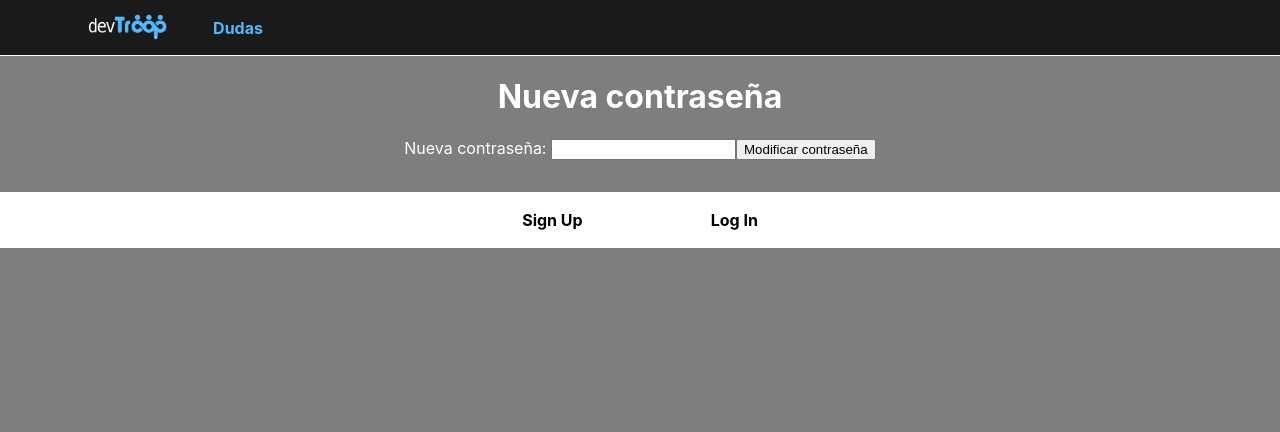
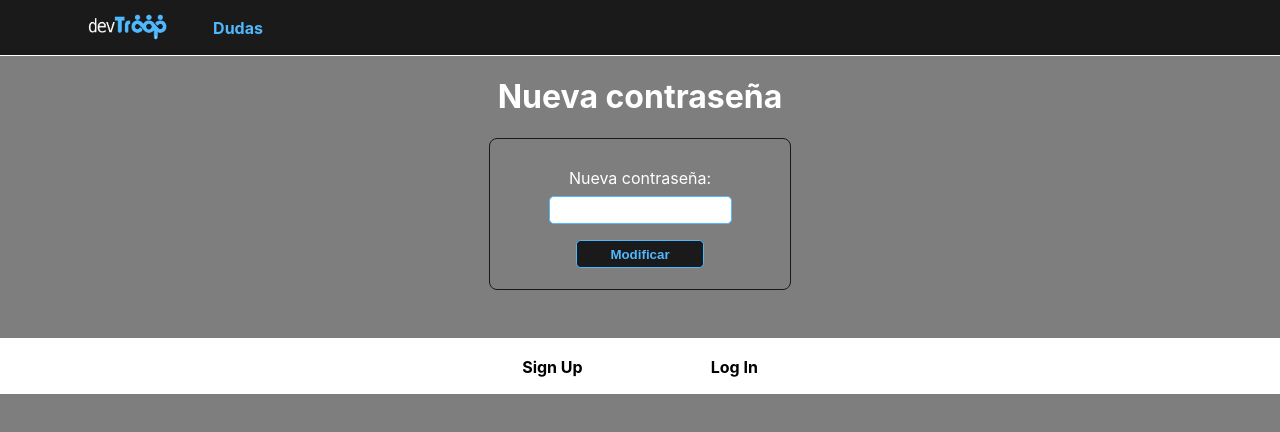
Before and after one commit to markhacksanjuan/devTroop-front, a React (Create React App) app: page /resetPwdTokenForm/1/1 in a window 1280 px wide. Shown: the top 432 px of the page. Built offline with nearby package versions, Linux system fonts and the light colour scheme; no server answers.

Commit message:
working on it

```diff
--- a/src/auth/auth-service.js
+++ b/src/auth/auth-service.js
@@ -3,8 +3,8 @@ import axios from 'axios'
 class AuthService {
     constructor() {
         let service = axios.create({
-            baseURL: 'https://devtroop.herokuapp.com/auth',
-            // baseURL: 'http://localhost:3000/auth',
+            // baseURL: 'https://devtroop.herokuapp.com/auth',
+            baseURL: 'http://localhost:3000/auth',
             withCredentials: true
         })
         this.service = service
--- a/src/components/EditProfileForm/EditProfileForm.css
+++ b/src/components/EditProfileForm/EditProfileForm.css
@@ -19,3 +19,35 @@
     padding: 1.3rem 0;
     margin: 1rem 0 0 0;
 }
+.edit-profile form {
+    display: flex;
+    flex-direction: column;
+    align-items: center;
+    justify-content: center;
+    border: 1px solid rgb(26,26,26);
+    border-radius: .5rem;
+    width: 20%;
+    padding: 1.3rem 0;
+}
+.edit-profile label {
+    margin: .5rem 0;
+}
+.edit-profile input {
+    height: 1.5rem;
+    border-radius: .3rem;
+    border: 1px solid #4fb8fe
+}
+.edit-profile button {
+    background-color: rgb(26,26,26);
+    color: #4fb8fe;
+    border: 1px solid #4fb8fe;
+    margin: 1rem 0 0 0;
+    font-weight: 700;
+    width: 8rem;
+    height: 1.8rem;
+    border-radius: .3rem;
+    cursor: pointer;
+}
+.edit-profile button:hover {
+    background-color: rgb(70,70,70);
+}
--- a/src/components/FormNewPwd/FormNewPwd.js
+++ b/src/components/FormNewPwd/FormNewPwd.js
@@ -27,11 +27,12 @@ class FormNewPwd extends Component {
         this.service
         .resetPwdNewPwd(email, newPassword)
         .then(response => {
+            console.log(response)
+            this.setState({newPassword: ''})
             if(response.errorMessage){
                 this.setState({errorMessage: response.errorMessage})
                 return
             }
-            this.setState({newPassword: ''})
             this.props.history.push('/login')
         })
         .catch(err => console.log(err))
@@ -43,13 +44,13 @@ class FormNewPwd extends Component {
 
     render = () => {
         return (
-            <div>
+            <div className='form-reset'>
             <h1>Nueva contraseña</h1>
                 <form onSubmit={e => this.handleFormSubmit(e)}>
                     <label name='newPassword'>Nueva contraseña: </label>
                     <input name='newPassword' onChange={e => this.handleChange(e)} value={this.state.newPassword} />
                     {this.state.errorMessage && <p className='errorMessage'>{this.state.errorMessage}</p>}
-                    <button type='submit'>Modificar contraseña</button>
+                    <button type='submit'>Modificar</button>
                 </form>
             </div>
         )
--- a/src/components/FormResetPwd/FormResetPwd.css
+++ b/src/components/FormResetPwd/FormResetPwd.css
@@ -0,0 +1,44 @@
+.form-reset{
+    display: flex;
+    flex-direction: column;
+    justify-content: center;
+    align-items: center;
+}
+.form-reset form {
+    display: flex;
+    flex-direction: column;
+    align-items: center;
+    justify-content: center;
+    border: 1px solid rgb(26,26,26);
+    border-radius: .5rem;
+    padding: 1.3rem 0;
+    margin-bottom: 1rem;
+    width: 300px;
+}
+.form-reset label {
+    margin: .5rem 0;
+}
+.form-reset input {
+    height: 1.5rem;
+    border-radius: .3rem;
+    border: 1px solid #4fb8fe
+}
+.form-reset textarea {
+    height: 1.5rem;
+    border-radius: .3rem;
+    border: 1px solid #4fb8fe
+}
+.form-reset button {
+    background-color: rgb(26,26,26);
+    color: #4fb8fe;
+    border: 1px solid #4fb8fe;
+    margin: 1rem 0 0 0;
+    font-weight: 700;
+    width: 8rem;
+    height: 1.8rem;
+    border-radius: .3rem;
+    cursor: pointer;
+}
+.form-reset button:hover {
+    background-color: rgb(70,70,70);
+}
--- a/src/components/FormResetPwd/FormResetPwd.js
+++ b/src/components/FormResetPwd/FormResetPwd.js
@@ -1,5 +1,6 @@
 import React, { Component } from 'react'
 import { withRouter } from 'react-router-dom'
+import './FormResetPwd.css'
 
 import AuthService from '../../auth/auth-service'
 
@@ -53,7 +54,7 @@ class FormResetPwd extends Component {
 
     render = () => {
         return (
-            <div>
+            <div className='form-reset'>
                 <h1>Obtener nueva contraseña</h1>
                 {this.state.showForm
                     ? this.renderForm()
--- a/src/components/Perfil/Doubts/Doubts.js
+++ b/src/components/Perfil/Doubts/Doubts.js
@@ -22,7 +22,7 @@ const Doubts = (props) => {
     }
 
     return (
-        <div>
+        <div className='doubt-list'>
             <Scrollbars style={{ width: 300, height: 200}}>
                 <ul>
                     {renderDoubts()}
--- a/src/components/PoolDoubts/NewAnswer/NewAnswer.css
+++ b/src/components/PoolDoubts/NewAnswer/NewAnswer.css
@@ -0,0 +1,45 @@
+.new-answer{
+    display: flex;
+    flex-direction: column;
+    justify-content: center;
+    align-items: center;
+    width: 400px;
+}
+.new-answer form {
+    display: flex;
+    flex-direction: column;
+    align-items: center;
+    justify-content: center;
+    border: 1px solid rgb(26,26,26);
+    border-radius: .5rem;
+    padding: 1.3rem 0;
+    margin-bottom: 1rem;
+    width: 300px;
+}
+.new-answer label {
+    margin: .5rem 0;
+}
+.new-answer input {
+    height: 1.5rem;
+    border-radius: .3rem;
+    border: 1px solid #4fb8fe
+}
+.new-answer textarea {
+    height: 1.5rem;
+    border-radius: .3rem;
+    border: 1px solid #4fb8fe
+}
+.new-answer button {
+    background-color: rgb(26,26,26);
+    color: #4fb8fe;
+    border: 1px solid #4fb8fe;
+    margin: 1rem 0 0 0;
+    font-weight: 700;
+    width: 8rem;
+    height: 1.8rem;
+    border-radius: .3rem;
+    cursor: pointer;
+}
+.new-answer button:hover {
+    background-color: rgb(70,70,70);
+}
--- a/src/components/PoolDoubts/SearchDoubt/SearchDoubt.css
+++ b/src/components/PoolDoubts/SearchDoubt/SearchDoubt.css
@@ -0,0 +1,5 @@
+.search-doubt input {
+    height: 1.5rem;
+    border-radius: .3rem;
+    border: 1px solid #4fb8fe
+}
--- a/src/components/PoolDoubts/SearchDoubt/SearchDoubt.js
+++ b/src/components/PoolDoubts/SearchDoubt/SearchDoubt.js
@@ -7,7 +7,7 @@ const searchDoubt = (props) => {
         props.search(e.target.value)
     }
     return(
-        <div>
+        <div className='search-doubt'>
             <input
             type='search'
             onChange={(e) => onInputChange(e)}
--- a/src/services/doubt-services.js
+++ b/src/services/doubt-services.js
@@ -3,8 +3,8 @@ import axios from 'axios'
 class DoubtService {
     constructor() {
         let service = axios.create({
-            baseURL: 'https://devtroop.herokuapp.com/doubt',
-            // baseURL: 'http://localhost:3000/doubt'
+            // baseURL: 'https://devtroop.herokuapp.com/doubt',
+            baseURL: 'http://localhost:3000/doubt'
         })
         this.service = service
     }
--- a/src/services/message-service.js
+++ b/src/services/message-service.js
@@ -3,8 +3,8 @@ import axios from 'axios'
 class MessageService {
     constructor() {
         let service = axios.create({
-            baseURL: 'https://devtroop.herokuapp.com/message',
-            // baseURL: 'http://localhost:3000/message'
+            // baseURL: 'https://devtroop.herokuapp.com/message',
+            baseURL: 'http://localhost:3000/message'
         })
         this.service = service
     }
--- a/src/services/user-service.js
+++ b/src/services/user-service.js
@@ -3,8 +3,8 @@ import axios from 'axios'
 class UserService {
     constructor() {
         let service = axios.create({
-            baseURL: 'https://devtroop.herokuapp.com/user',
-            // baseURL: 'http://localhost:3000/user'
+            // baseURL: 'https://devtroop.herokuapp.com/user',
+            baseURL: 'http://localhost:3000/user'
         })
         this.service = service
     }
```
Also changed, not shown: 1 other file (tests, documents, lock files or other folders).
